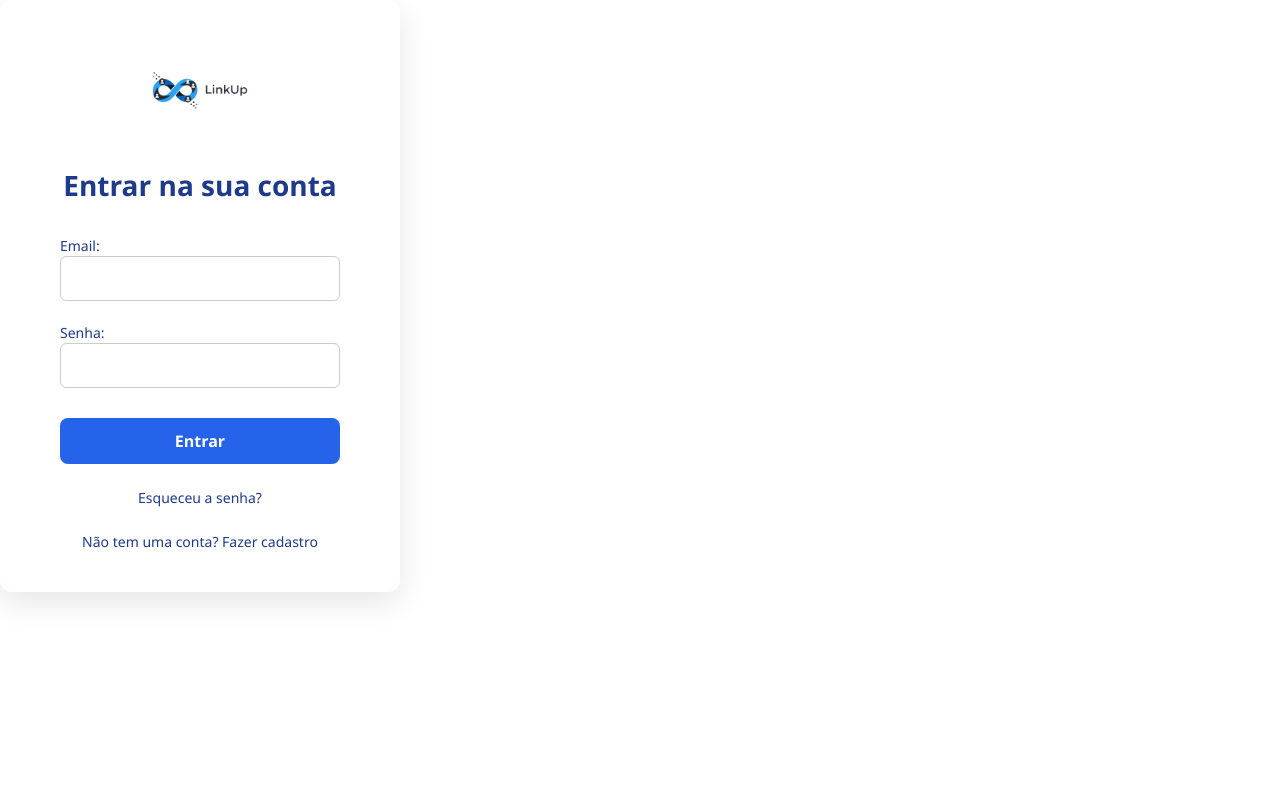
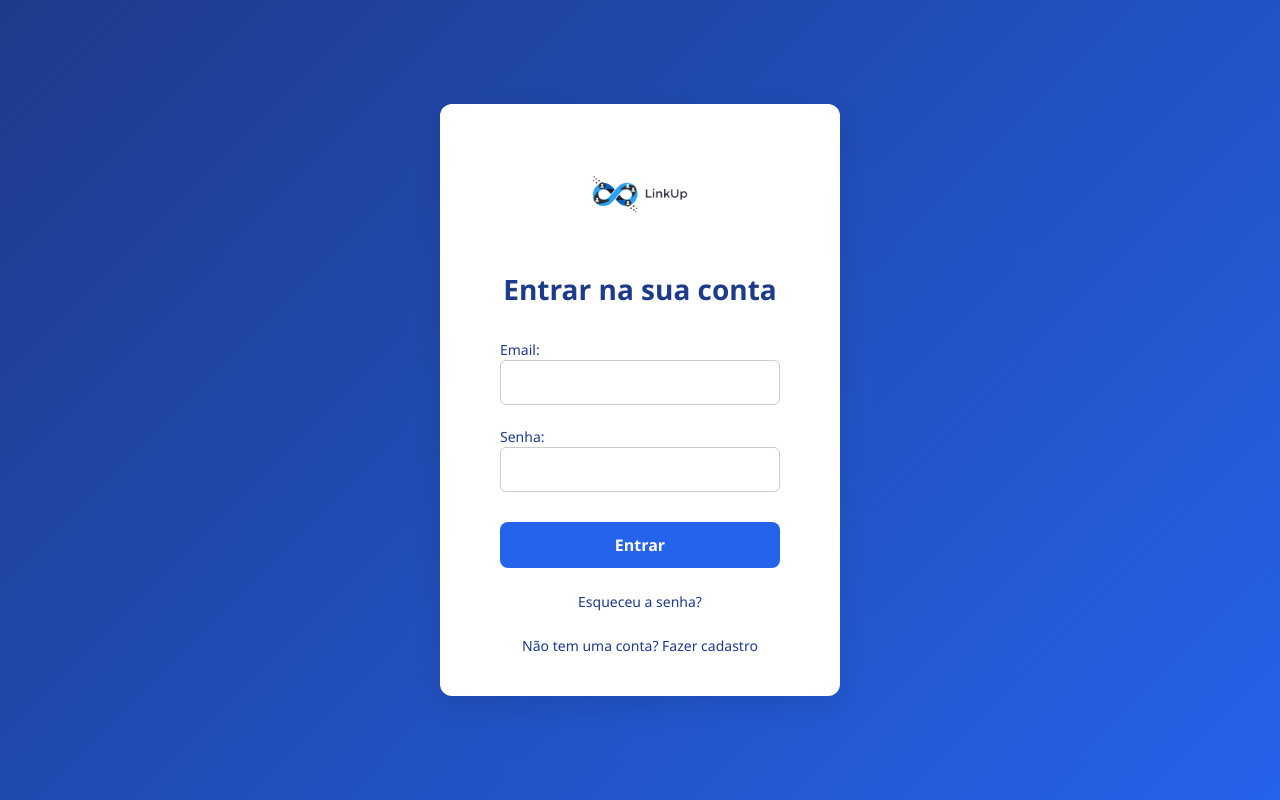
Before and after one commit to victorkoba/desafio-php-dev-exerience, a PHP site: page /index.php in a window 1280 px wide. Run offline with PHP 8.4, Linux system fonts and the light colour scheme.

Commit message:
commit login style

```diff
--- a/css/style.css
+++ b/css/style.css
@@ -4,7 +4,13 @@
     box-sizing: border-box;
     font-family: 'Segoe UI', Tahoma, Geneva, Verdana, sans-serif;
 }
-
+.body-cadastro-login {
+    background: linear-gradient(135deg, #1e3a8a, #2563eb);
+    height: 100vh;
+    display: flex;
+    justify-content: center;
+    align-items: center;
+}
 .container-cadastro-login {
     background-color: #ffffff;
     border-radius: 12px;
```
